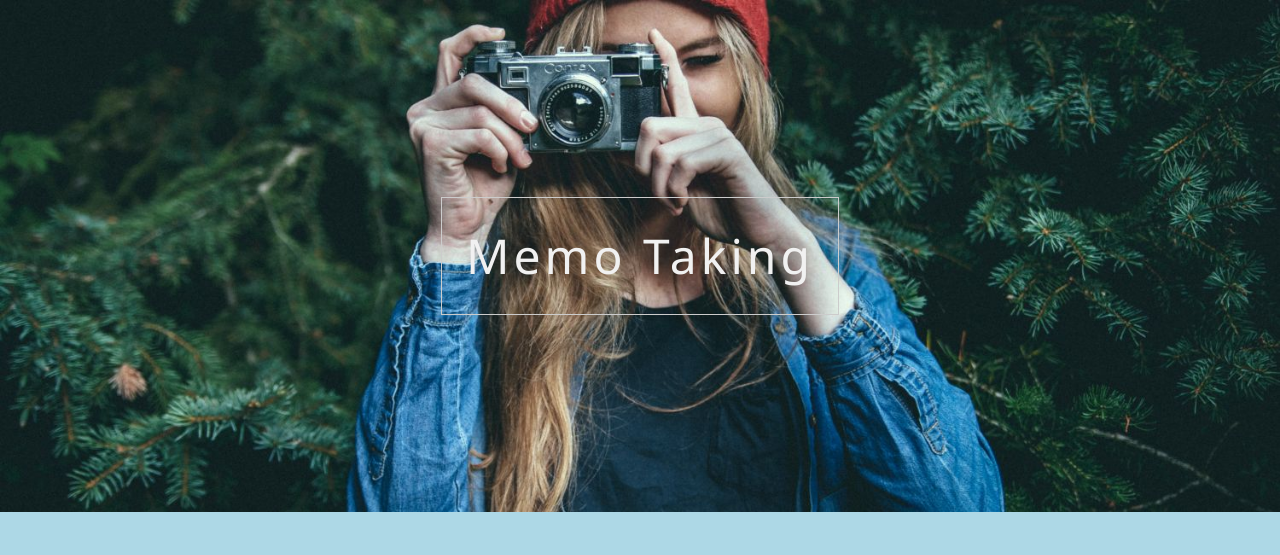
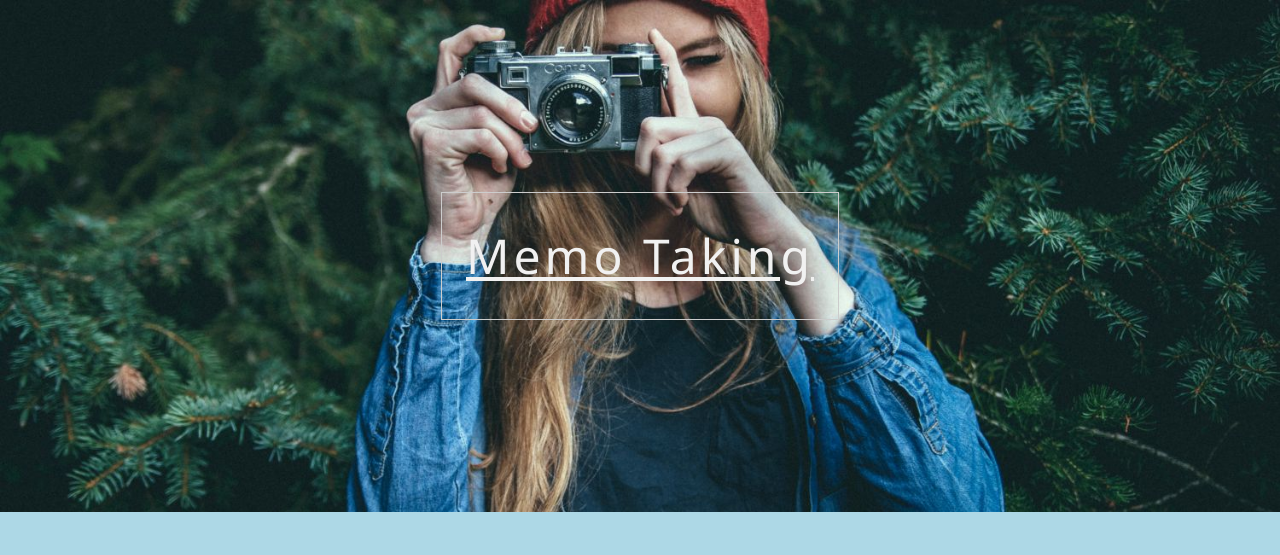
Before and after one commit to tumorbank/memotaking, a plain HTML site: page index.html in a window 1280 px wide. Drawn offline with nearby package versions, Linux system fonts and the light colour scheme.

Commit message:
Update index.html

```diff
--- a/index.html
+++ b/index.html
@@ -13,8 +13,8 @@ body {
 <header class="w3-display-container w3-content w3-center" style="max-width:1500px">
   <img class="w3-image" src="photographer.jpg" alt="Me" width="1500" height="600">
   <div class="w3-display-middle w3-padding-large w3-border w3-wide w3-text-light-grey w3-center">
-    <h1 class="w3-hide-medium w3-hide-small w3-xxxlarge">Memo Taking</h1>
-    <h5 class="w3-hide-large" style="white-space:nowrap">Memo Taking</h5>
+     <p><a href="page1.html"><h1 class="w3-hide-medium w3-hide-small w3-xxxlarge">Memo Taking</h1></a></p>
+
 
   </div>
 </header>
```
